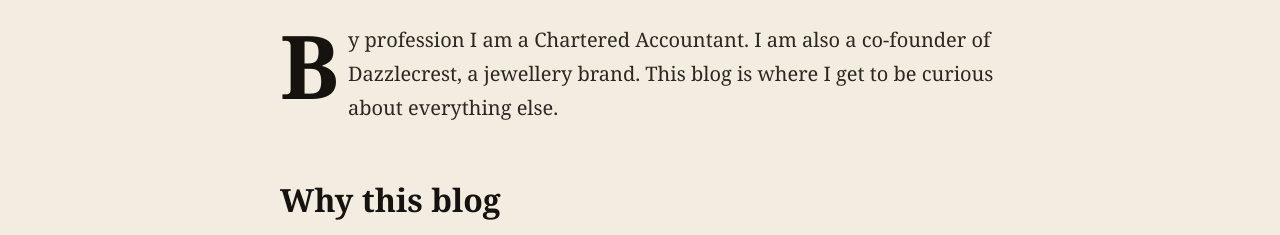
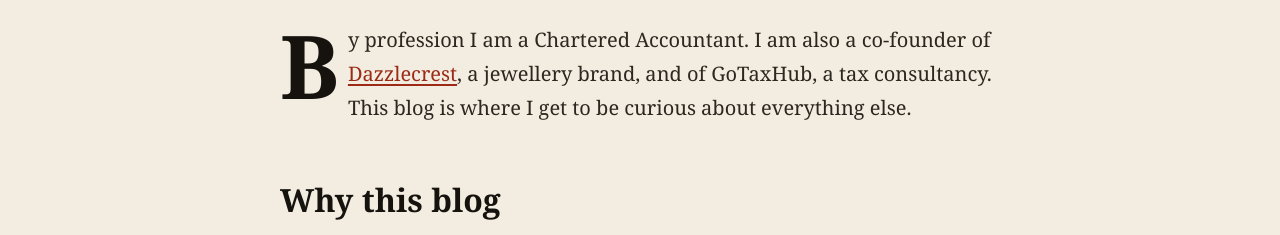
Before and after one commit to Parthgarg02/honingmyskills, an Astro site: page /about in a window 1280 px wide. Shown: the part 539-774 px from the top of the page. Built offline with nearby package versions, Linux system fonts and the light colour scheme; Astro itself is replaced by a stand-in of ours; a web font is replaced by a local one.

Commit message:
About: add GoTaxHub co-founder line and Dazzlecrest link
Co-Authored-By: Claude Sonnet 5.5 <noreply@anthropic.com>
Claude-Session: https://claude.ai/code/session_013eyD3XukXsAWvXUPyhZPhG

```diff
--- a/src/pages/about.astro
+++ b/src/pages/about.astro
@@ -20,8 +20,9 @@ const hobbies = [
     </header>
     <div class="prose">
       <p>
-        By profession I am a Chartered Accountant. I am also a co-founder of Dazzlecrest, a jewellery brand.
-        This blog is where I get to be curious about everything else.
+        By profession I am a Chartered Accountant. I am also a co-founder of
+        <a href="https://dazzlecrest.com" rel="noopener">Dazzlecrest</a>, a jewellery brand, and of GoTaxHub, a tax
+        consultancy. This blog is where I get to be curious about everything else.
       </p>
 
       <h2>Why this blog</h2>
```
